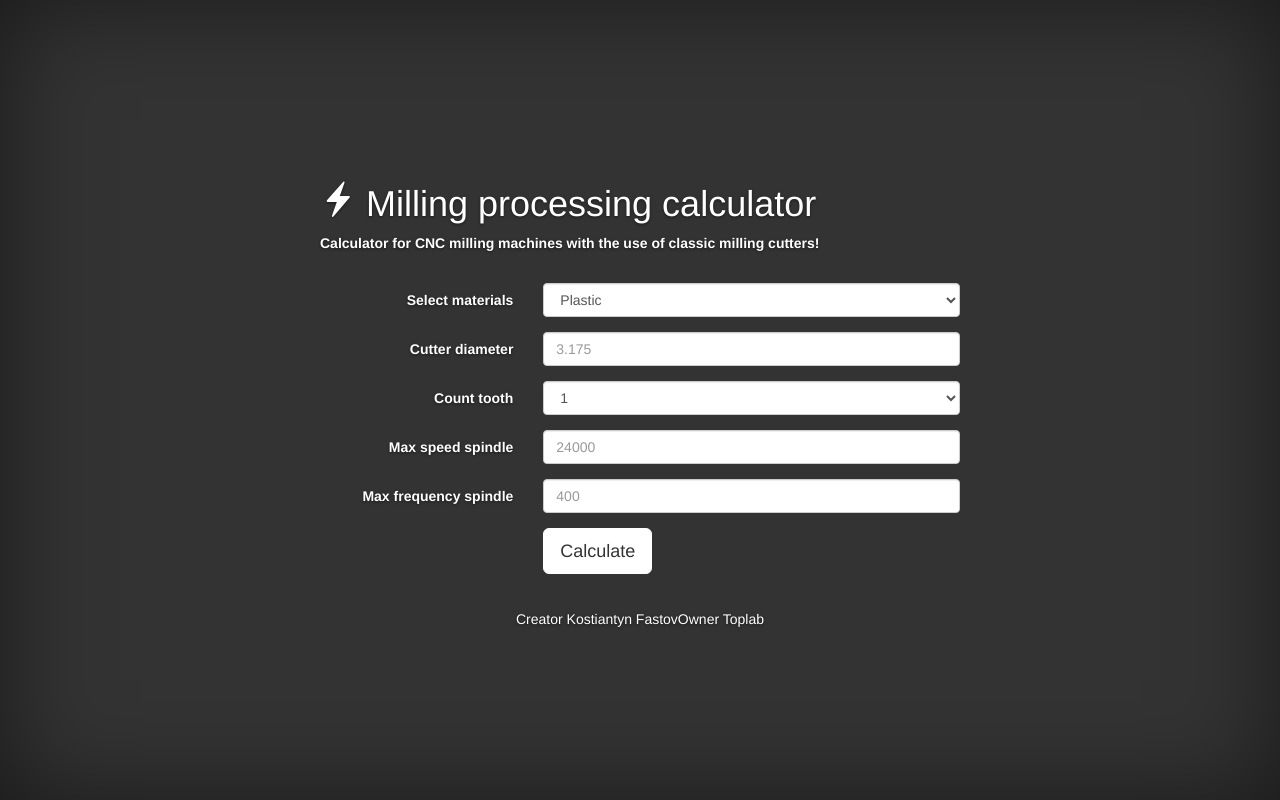
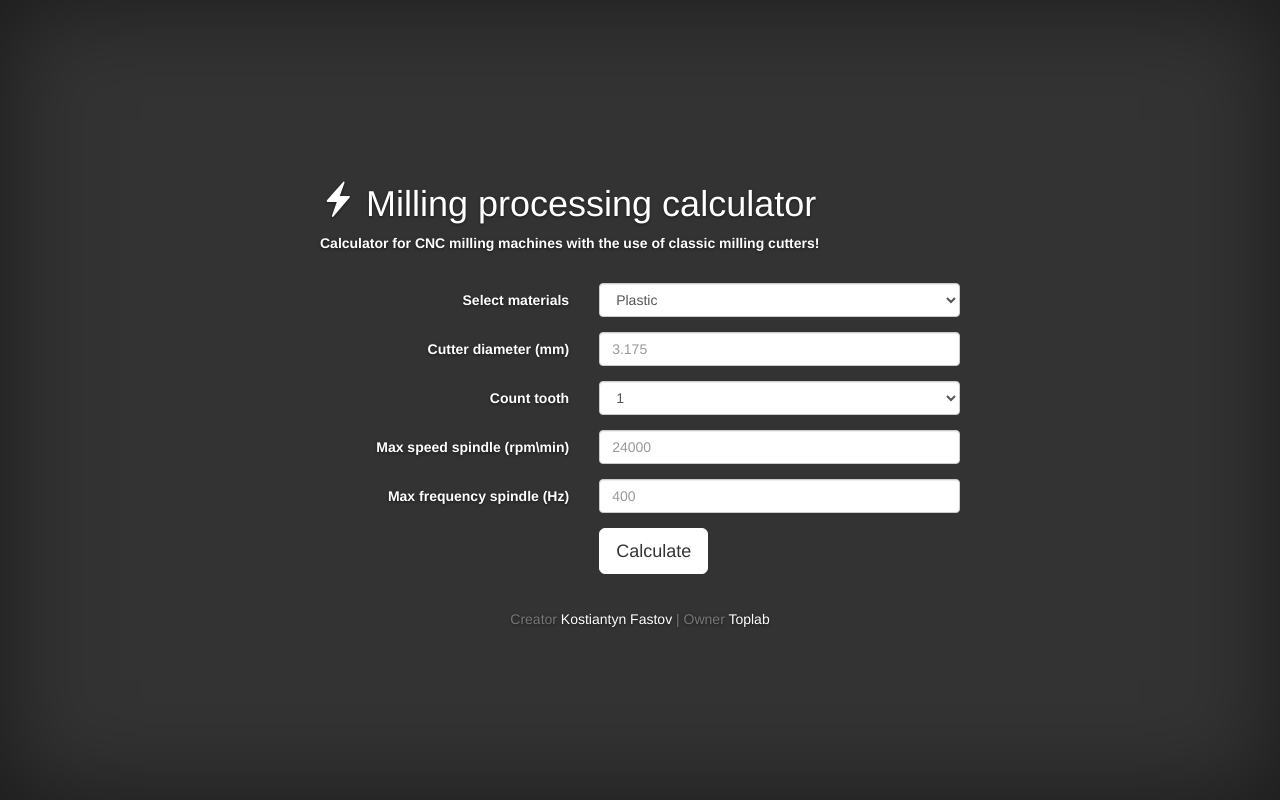
Before and after one commit to fastudio4/flask-mill, a Flask app: page / in a window 1280 px wide. Run offline with Flask 2, Linux system fonts and the light colour scheme; some libraries are stand-ins or nearby versions.

Commit message:
design form

```diff
--- a/form.py
+++ b/form.py
@@ -15,7 +15,7 @@ class MillInput(FlaskForm):
                                      ('Cast iron', 'Cast iron'),
                                      ('Titanium', 'Titanium')],
                             render_kw={'class': 'form-control'})
-    diameter_mill = FloatField(label='Cutter diameter',
+    diameter_mill = FloatField(label='Cutter diameter (mm)',
                                validators=[InputRequired()],
                                render_kw={'class': 'form-control',
                                           'placeholder': 3.175})
@@ -28,12 +28,12 @@ class MillInput(FlaskForm):
                                      ('5', 5),
                                      ('6', 6)],
                             render_kw={'class': 'form-control'})
-    speed_spindel = IntegerField(label='Max speed spindle',
+    speed_spindel = IntegerField(label='Max speed spindle (rpm\min)',
                                  validators=[InputRequired()],
                                  render_kw={'class': 'form-control',
                                             'placeholder': 24000,
                                             'maxlength':5})
-    frequency_spindle = IntegerField(label='Max frequency spindle',
+    frequency_spindle = IntegerField(label='Max frequency spindle (Hz)',
                                      validators=[InputRequired()],
                                      render_kw={'class': 'form-control',
                                                 'placeholder': 400,
--- a/templates/base.html
+++ b/templates/base.html
@@ -18,7 +18,7 @@
                     <p><strong>Calculator for CNC milling machines with the use of classic milling cutters!</strong></p>
                     <br>
                     {% block content %}{% endblock %}
-                    <p class="text-center">Creator <a href="https://www.facebook.com/fastudio4" target="_blank">Kostiantyn Fastov</a>Owner <a href="http://toplab.com.ua/" target="_blank">Toplab</a></p>
+                    <p class="text-center text-muted">Creator <a href="https://www.facebook.com/fastudio4" target="_blank">Kostiantyn Fastov</a> | Owner <a href="http://toplab.com.ua/" target="_blank">Toplab</a></p>
                 </div>
             </div>
         </div>
--- a/templates/input.html
+++ b/templates/input.html
@@ -4,13 +4,13 @@
         {{ form.csrf_token }}
         {% for field in form if field.widget.input_type != 'hidden' %}
             <div class="form-group">
-            {{ field.label(class = 'col-sm-4 control-label')}}
-            <div class="col-sm-8">
+            {{ field.label(class = 'col-sm-5 control-label')}}
+            <div class="col-sm-7">
                 {{ field }}
             </div>
             {% if field.errors %}
                 {% for error in field.errors %}
-                    <div class="col-sm-offset-4 col-sm-8">
+                    <div class="col-sm-offset-5 col-sm-7">
                         <i>{{ error }}</i>
                     </div>
                 {% endfor %}
@@ -18,7 +18,7 @@
             </div>
         {% endfor %}
         <div class="form-group">
-            <div class="col-sm-offset-4 col-sm-8">
+            <div class="col-sm-offset-5 col-sm-7">
                 <button type="submit" class="btn btn-default btn-lg">Calculate</button>
             </div>
         </div>
```
